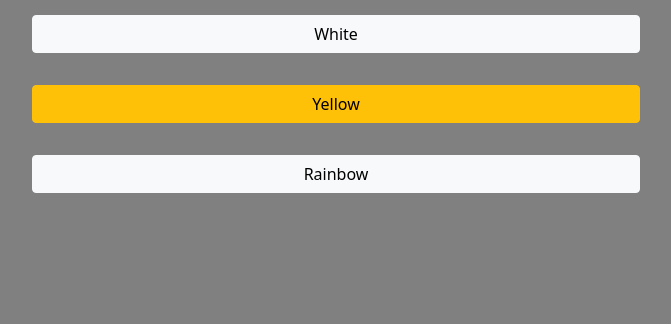
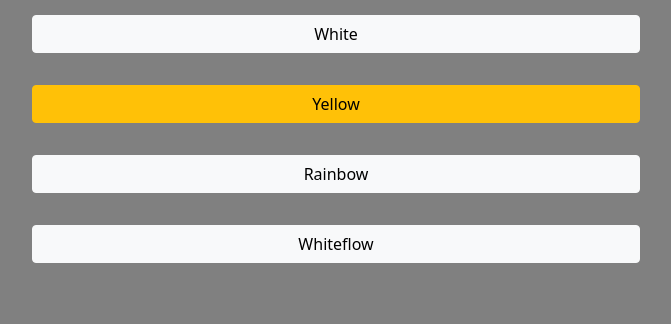
Before and after one commit to yodsaran02/light-controller, a Flask app: page / in a window 1280 px wide. Shown: the part 337-661 px from the top of the page, without its empty margins (304-975 px from the left). Run offline with Flask 3, Linux system fonts and the light colour scheme.

Commit message:
Update index.html

```diff
--- a/templates/index.html
+++ b/templates/index.html
@@ -44,5 +44,10 @@
                 <button class="btn btn-light m-3" type="submit">Rainbow</button>
             </div>
         </form>
+	     <form action="/whiteflow" method="post">
+            <div class="d-grid gap-1 col-6 mx-auto">
+                <button class="btn btn-light m-3" type="submit">Whiteflow</button>
+            </div>
+        </form>
     </body>
 </html>
```
